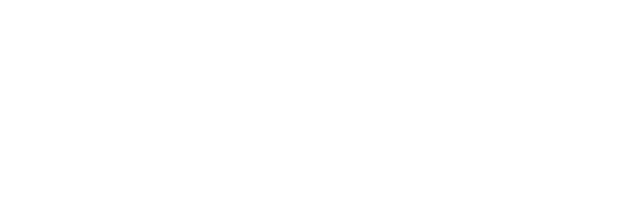
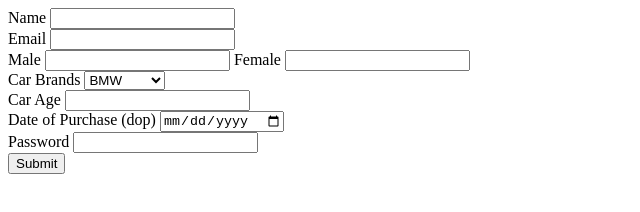
Before and after one commit to acciojob/car-insurance-form-ImShubham09, a website: page main.html in a window 1280 px wide. Shown: the whole page, without its empty margins (0-640 px from the left). Drawn offline with Linux system fonts and the light colour scheme.

Commit message:
created a submission

```diff
--- a/main.html
+++ b/main.html
@@ -7,6 +7,29 @@
 </head>
 
 <body>
+	<form>
+		<label for="name">Name</label>
+		<input id="name" type="Text" required><br>
+		<label for="email">Email</label>
+		<input id="email" type="Email" required><br>
+		<label name="gender">Male</label>
+		<input type="Radio Buttons" name="gender" required>
+		<label name="gender">Female</label>
+		<input type="Radio Buttons" name="gender" required><br>
+		<label for="cars">Car Brands</label>
+		<select id="cars">
+			<option>BMW</option>
+			<option>Audi</option>
+			<option>Mercedez</option>
+		</select><br>
+		<label for="carage">Car Age</label>
+		<input id="carage" type="Number" required><br>
+		<label for="dop">Date of Purchase (dop)</label>
+		<input id="dop" type="Date" required><br>
+		<label for="password">Password</label>
+		<input id="password" type="Password" required><br>
+		<input type="submit" value="Submit">
+	</form>
 	<!-- the entire body must be written by student -->
     <script type="text/javascript" src="./script.js">
 </script>
```
